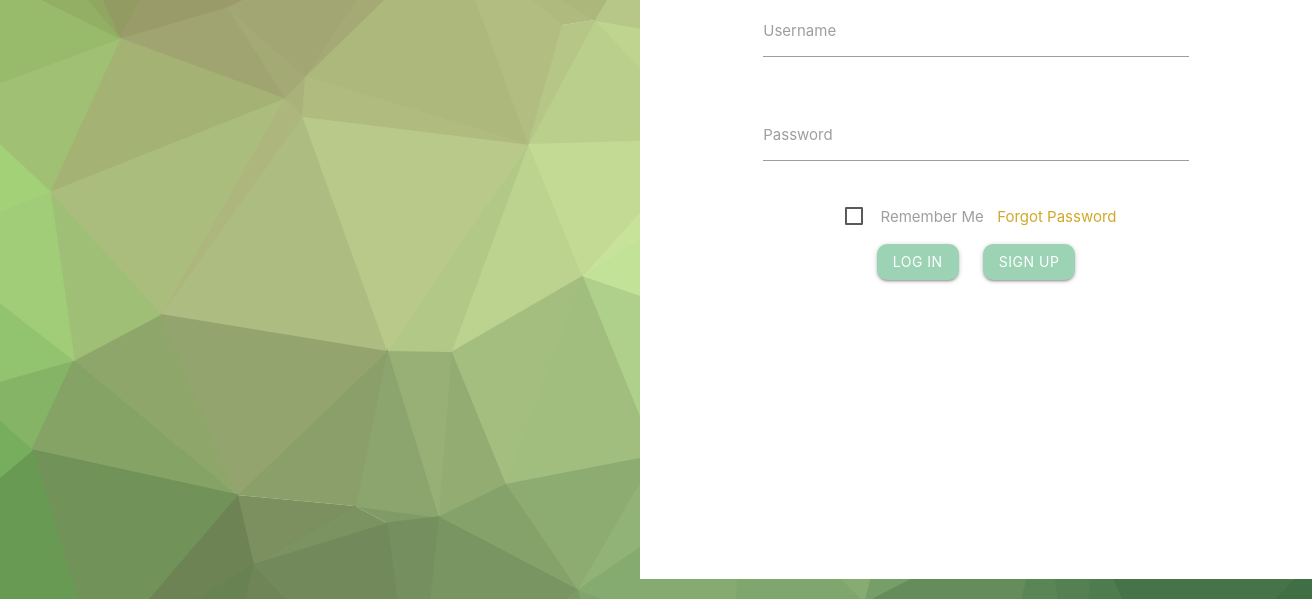
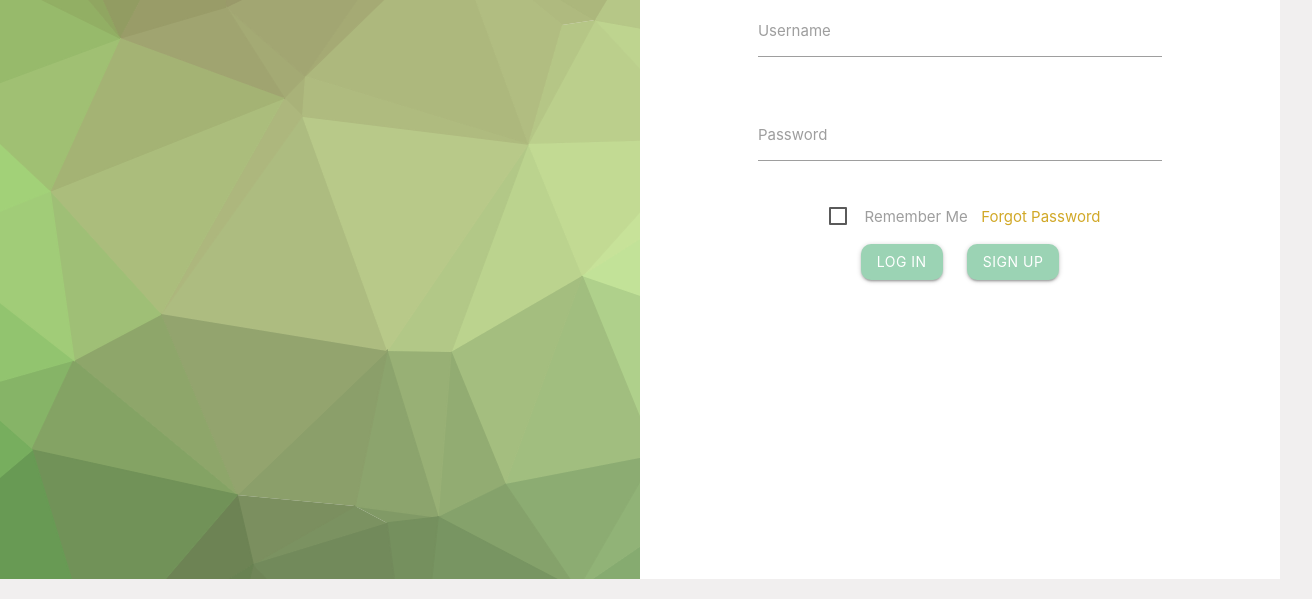
Before and after one commit to JoleenTsai/io.n, a website: page public/index.html in a window 1280 px wide. Shown: the part 221-820 px from the top of the page, 1312 px wide, since content can reach past the window. Drawn offline with nearby package versions, Linux system fonts and the light colour scheme.

Commit message:
fix margin  and scrolling

```diff
--- a/public/index.html
+++ b/public/index.html
@@ -23,9 +23,8 @@
 </style>
 
 <body>
-  <div class="container">
-    <div class="row center-align">
-      <div class="col offset-l6 offset-m6 s12 m9 l9" style="height: 100vh; min-height: 100vh; background-color: white;">
+    <div class="row center-align" style='margin-bottom: 0;'>
+      <div class="col offset-l6 offset-m3 s12 m9 l6" style="min-height: 100vh; background-color: white;">
 
         <img src="./assets/Images/ion-logo.png" style="height:200px;" alt="io.n">
 
@@ -63,7 +62,6 @@
 
         </div>
       </div>
-    </div>
     <!-- Compiled and minified JavaScript -->
     <script src="https://cdnjs.cloudflare.com/ajax/libs/materialize/1.0.0/js/materialize.min.js"></script>
 </body>
```
